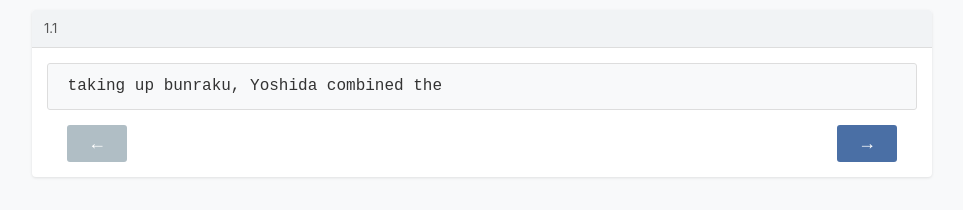
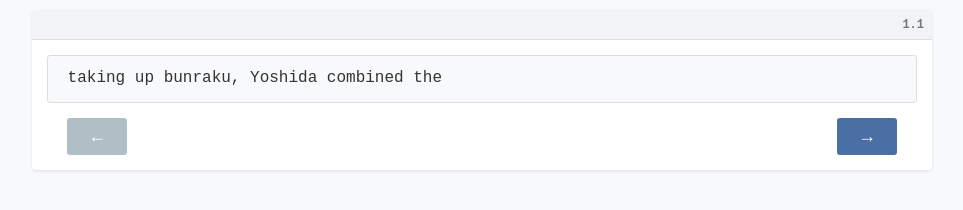
Before and after one commit to jeremyschlatter/palisade-demos, a plain HTML site: page index.html in a window 1280 px wide. Shown: the whole page, without its empty margins (158-1121 px from the left). Drawn offline with nearby package versions, Linux system fonts and the light colour scheme.

Commit message:
simplify

```diff
--- a/index.html
+++ b/index.html
@@ -47,17 +47,16 @@
 
     .status-bar {
       background-color: #f1f3f5;
-      padding: 8px 12px;
+      padding: 4px 8px;
       border-bottom: 1px solid var(--border-color);
-      font-size: 13px;
-      color: #555;
+      font-size: 12px;
+      color: #777;
+      text-align: right;
     }
 
     .status-text {
-      white-space: nowrap;
-      overflow: hidden;
-      text-overflow: ellipsis;
-      display: block;
+      font-family: monospace;
+      font-weight: bold;
     }
 
     .content-container {
```
